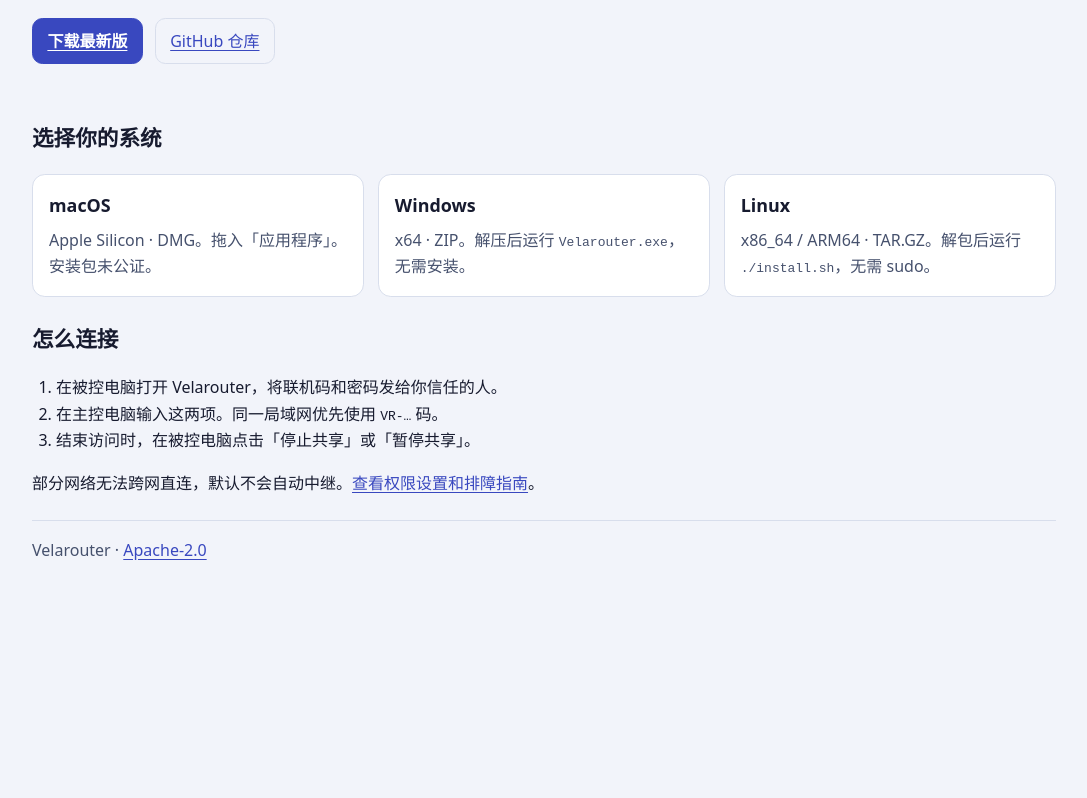
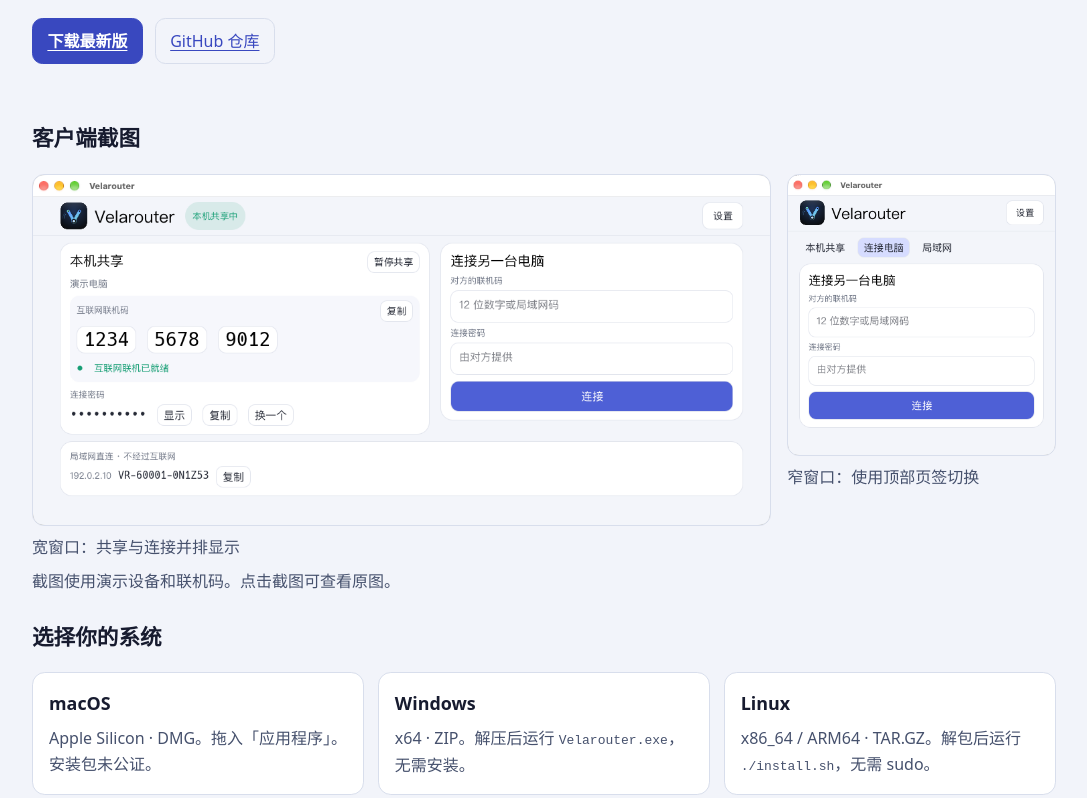
Before and after one commit to logdns/Velarouter, a plain HTML site: page site/index.html in a window 1280 px wide. Shown: the part 302-1100 px from the top of the page, without its empty margins (96-1183 px from the left). Before the commit the page ends 897 px from the top, so only its background shows below. Drawn offline with Linux system fonts and the light colour scheme.

Commit message:
Show desktop client screenshots in README and Pages

```diff
--- a/site/index.html
+++ b/site/index.html
@@ -19,6 +19,26 @@
         <a href="https://github.com/logdns/Velarouter">GitHub 仓库</a>
       </nav>
     </header>
+    <section aria-labelledby="screenshots">
+      <h2 id="screenshots">客户端截图</h2>
+      <div class="screenshots">
+        <figure>
+          <a href="screenshots/desktop-home.png">
+            <img src="screenshots/desktop-home.png" width="1100" height="522" fetchpriority="high"
+                 alt="Velarouter 桌面首页：左侧显示本机共享信息，右侧是连接表单">
+          </a>
+          <figcaption>宽窗口：共享与连接并排显示</figcaption>
+        </figure>
+        <figure>
+          <a href="screenshots/desktop-compact.png">
+            <img src="screenshots/desktop-compact.png" width="430" height="452" loading="lazy"
+                 alt="Velarouter 窄窗口：顶部有本机共享、连接电脑和局域网页签，当前显示连接表单">
+          </a>
+          <figcaption>窄窗口：使用顶部页签切换</figcaption>
+        </figure>
+      </div>
+      <p class="screenshot-note">截图使用演示设备和联机码。点击截图可查看原图。</p>
+    </section>
     <section aria-labelledby="install">
       <h2 id="install">选择你的系统</h2>
       <ul class="platforms">
--- a/site/style.css
+++ b/site/style.css
@@ -39,6 +39,15 @@ p, li { overflow-wrap: anywhere; }
 .links { margin-block-start: 1.35rem; }
 .links a { padding: .55rem .9rem; border: 1px solid var(--border); border-radius: .65rem; }
 .links .download { background: #3948bf; border-color: #3948bf; color: #fff; font-weight: 650; }
+.screenshots { display: grid; gap: 1rem; align-items: start; }
+.screenshots figure { margin: 0; min-inline-size: 0; }
+.screenshots figure + figure { max-inline-size: 27rem; }
+.screenshots a { display: block; }
+.screenshots img { inline-size: 100%; block-size: auto; border: 1px solid var(--border); border-radius: .75rem; }
+.screenshots figcaption, .screenshot-note { color: var(--muted); margin-block-start: .5rem; }
+@media (min-width: 50rem) {
+  .screenshots { grid-template-columns: minmax(0, 11fr) minmax(0, 4fr); }
+}
 .platforms { display: grid; grid-template-columns: repeat(auto-fit, minmax(min(100%, 15rem), 1fr)); gap: .85rem; list-style: none; padding: 0; }
 .platforms li { padding: 1rem; background: var(--surface); border: 1px solid var(--border); border-radius: .8rem; }
 .platforms p { margin: 0; color: var(--muted); }
```
Also changed, not shown: README.md, site/screenshots/desktop-compact.png (added), site/screenshots/desktop-home.png (added).
